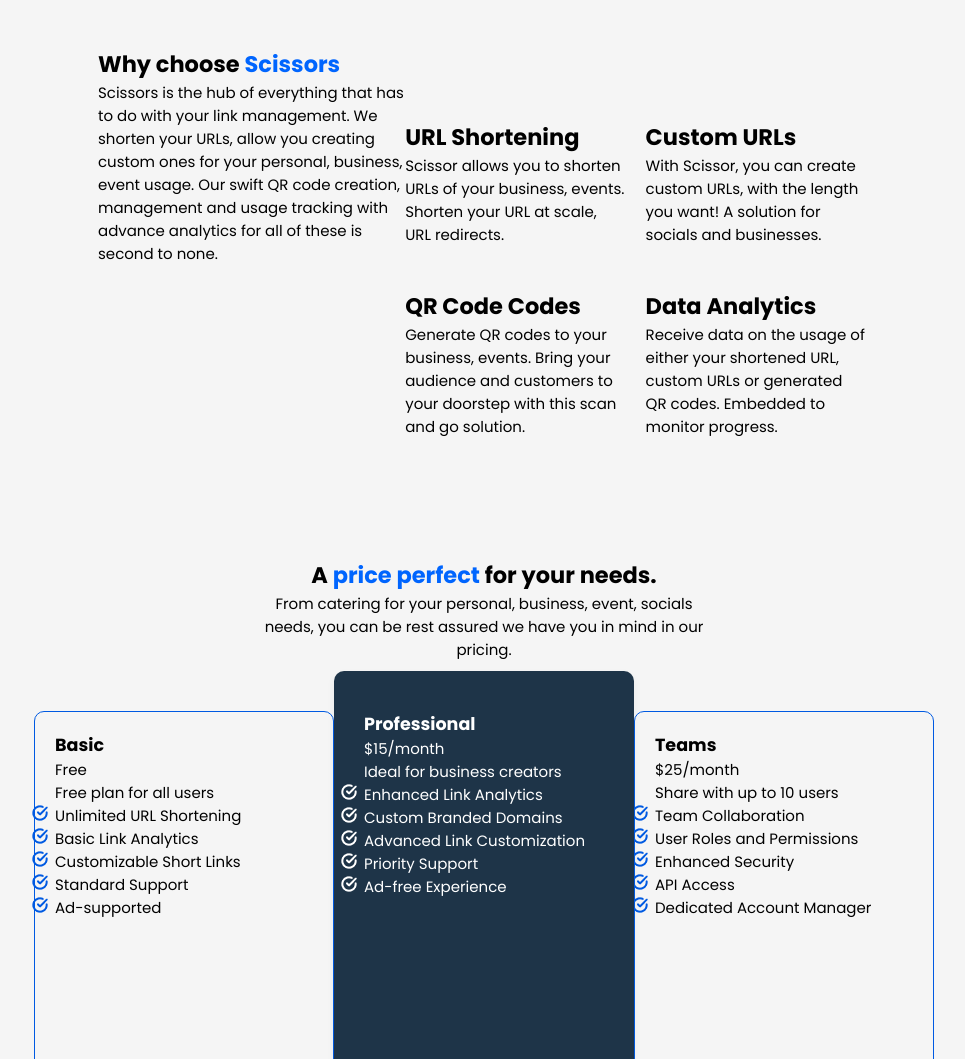
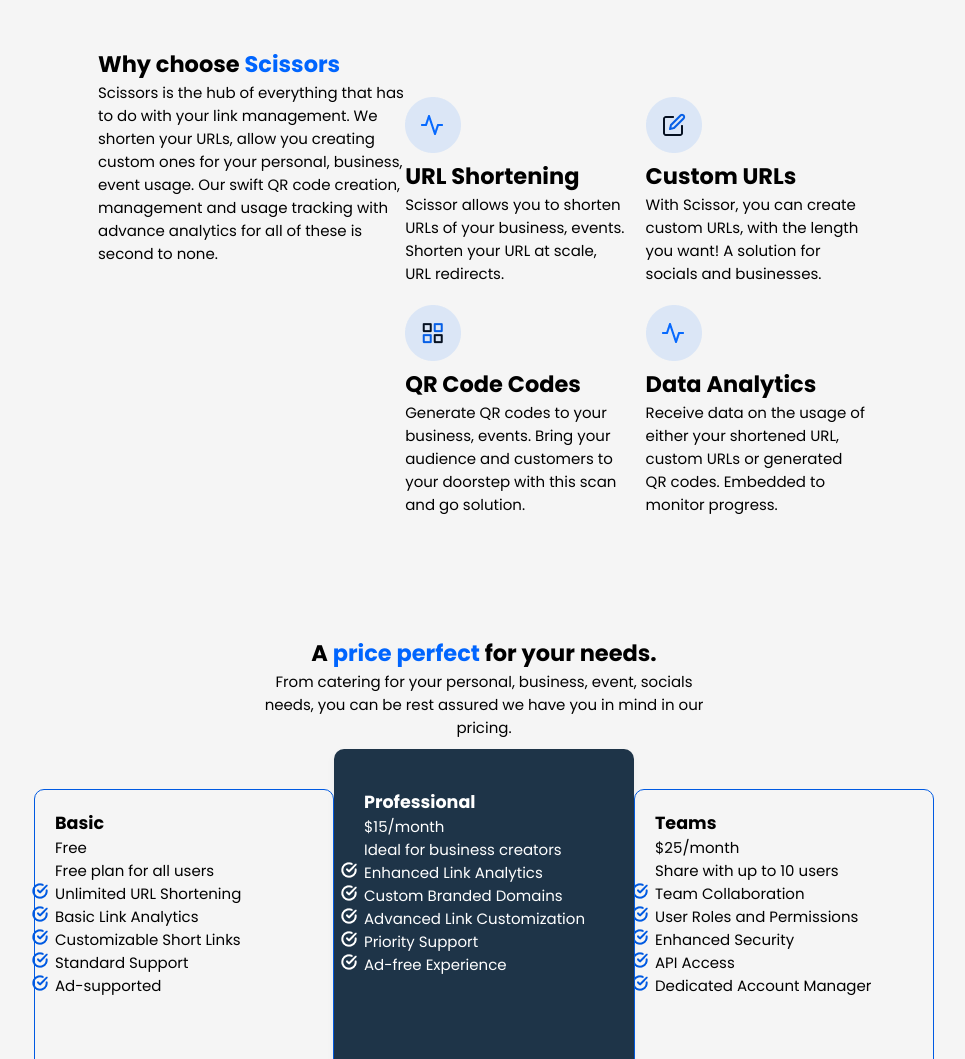
Before and after one commit to nnamdiindu/altschool-assessment-2, a plain HTML site: page index.html in a window 1280 px wide. Shown: the part 855-1914 px from the top of the page, without its empty margins (158-1123 px from the left). Drawn offline with Linux system fonts and the light colour scheme.

Commit message:
modify card and add logo on features section

```diff
--- a/index.html
+++ b/index.html
@@ -114,7 +114,7 @@
         </div>
         <div class="features-grid">
             <div class="feature-card">
-                <img src="images/lin2.svg" alt="">
+                <img src="./images/data.png" alt="">
                 <h2 class="feature-title">URL Shortening</h2>
                 <p class="feature-description">
                     Scissor allows you to shorten URLs of your business, events. Shorten your URL at scale, URL
@@ -123,7 +123,7 @@
             </div>
 
             <div class="feature-card">
-                <img src="images/custom-urls.svg" alt="">
+                <img src="./images/edit.png" alt="">
                 <h2 class="feature-title">Custom URLs</h2>
                 <p class="feature-description">
                     With Scissor, you can create custom URLs, with the length you want! A solution for socials and
@@ -132,7 +132,7 @@
             </div>
 
             <div class="feature-card">
-                <img src="images/qr-code.svg" alt="">
+                <img src="./images/qrcode.png" alt="">
                 <h2 class="feature-title">QR Code Codes</h2>
                 <p class="feature-description">
                     Generate QR codes to your business, events. Bring your audience and customers to your doorstep with
@@ -141,7 +141,7 @@
             </div>
 
             <div class="feature-card">
-                <img src="images/data-analytics.svg" alt="">
+                <img src="./images/data.png " alt="">
                 <h2 class="feature-title">Data Analytics</h2>
                 <p class="feature-description">
                     Receive data on the usage of either your shortened URL, custom URLs or generated QR codes. Embedded
@@ -167,8 +167,8 @@
             <div class="pricing-plans">
                 <div class="plan-card">
                     <h3>Basic</h3>
-                    <p>Free</p>
-                    <p>Free plan for all users</p>
+                    <p class="plan-price">Free</p>
+                    <p class="plan-tagline">Free plan for all users</p>
                     <ul class="plan-features">
                         <li>Unlimited URL Shortening</li>
                         <li>Basic Link Analytics</li>
@@ -179,8 +179,8 @@
                 </div>
                 <div class="plan-card-featured">
                     <h3>Professional</h3>
-                    <p>$15/month</p>
-                    <p>Ideal for business creators</p>
+                    <p class="plan-price">$15<span class="plan-period">/month</span></p>
+                    <p class="plan-tagline">Ideal for business creators</p>
                     <ul class="plan-features-light">
                         <li>Enhanced Link Analytics</li>
                         <li>Custom Branded Domains</li>
@@ -191,8 +191,8 @@
                 </div>
                 <div class="plan-card">
                     <h3>Teams</h3>
-                    <p>$25/month</p>
-                    <p>Share with up to 10 users</p>
+                    <p class="plan-price">$25<span class="plan-period">/month</span></p>
+                    <p class="plan-tagline">Share with up to 10 users</p>
                     <ul class="plan-features">
                         <li>Team Collaboration</li>
                         <li>User Roles and Permissions</li>
```
